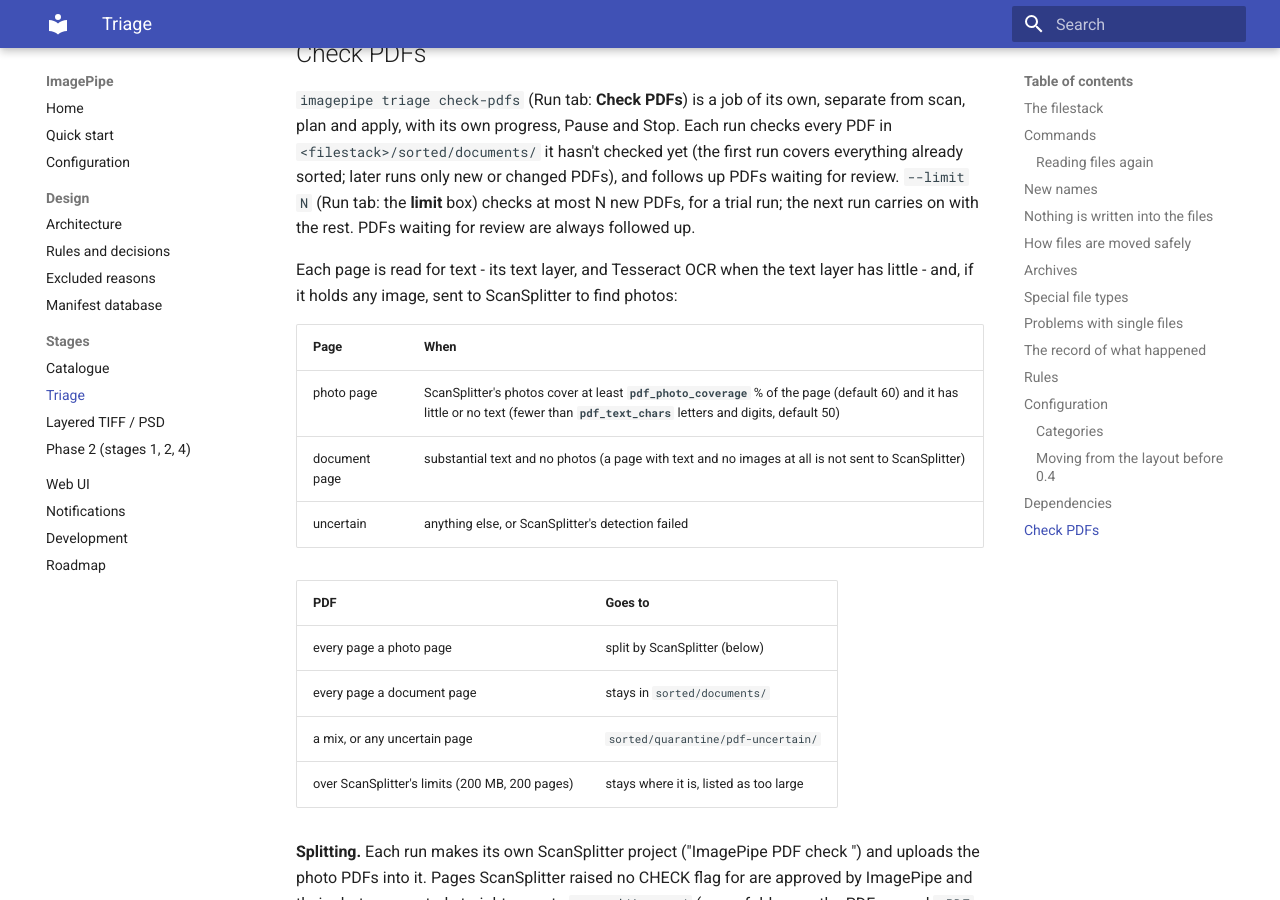
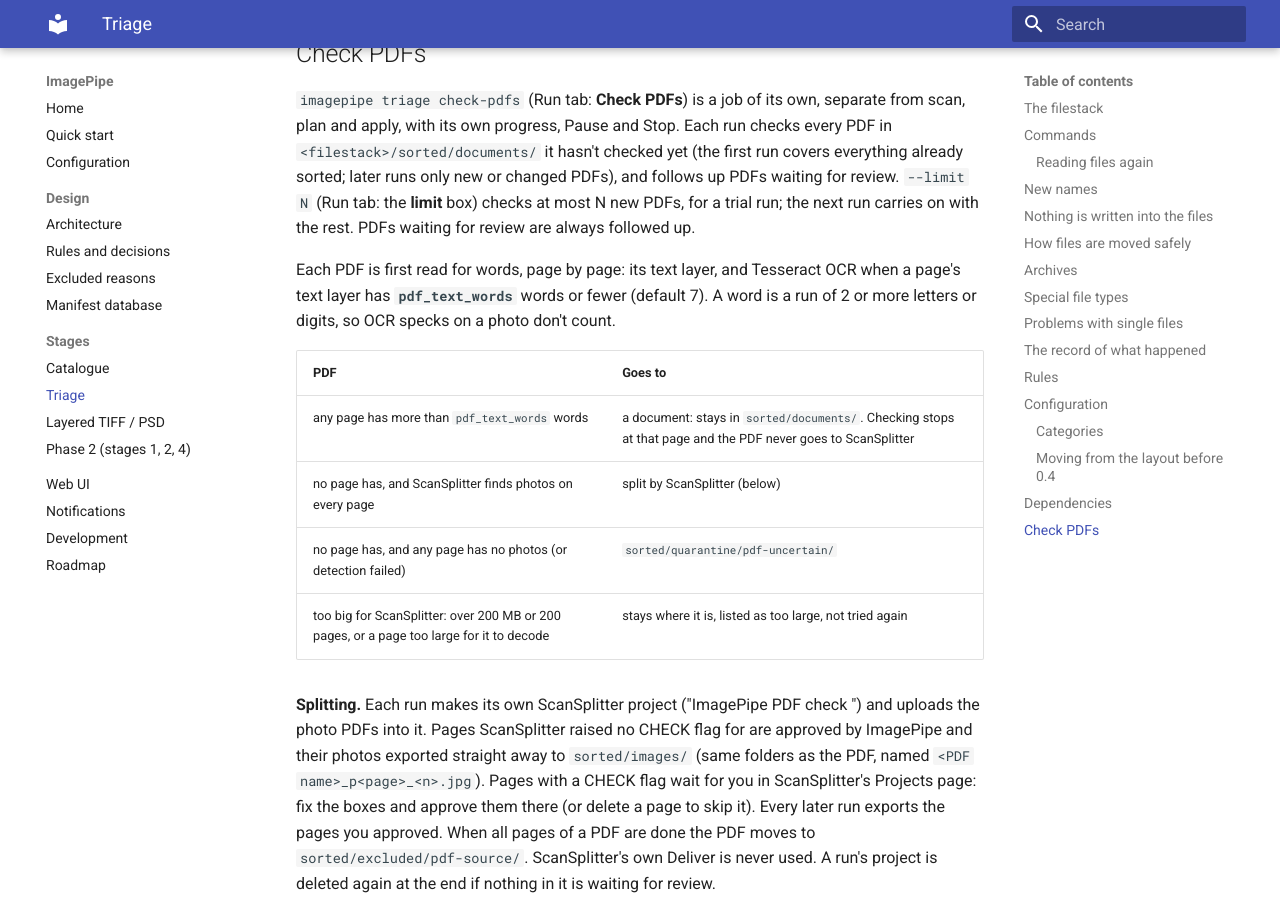
Before and after one commit to jjames4017/imagepipe, an MkDocs documentation site: the page built from docs/stages/triage.md, in a window 1280 px wide and 900 px high, scrolled down 11262 px. Built offline with MkDocs 1.6.1 and Material for MkDocs 9.7.7, drawn with Linux system fonts in a browser that asks for light colours.

Commit message:
0.5.2: Check PDFs word rule, too-large pages, progress fixes (#64)
Claude-Session: https://claude.ai/code/session_01C6F959PXAR7NU8Kp7RzyCS

Co-authored-by: Claude <noreply@anthropic.com>

```diff
--- a/config.example.yml
+++ b/config.example.yml
@@ -59,8 +59,7 @@ triage:
   max_archive_depth: 5                        # archives inside archives, this deep
   max_extract_bytes: 200GB                    # an archive that unpacks to more than this goes to quarantine/archive-failed
   smartname_max_length: 80
-  pdf_photo_coverage: 60                      # Check PDFs: ScanSplitter's photos must cover this % of a page for a photo page
-  pdf_text_chars: 50                          # Check PDFs: fewer letters/digits than this on a page = little or no text
+  pdf_text_words: 7                           # Check PDFs: a PDF with a page of more words than this is a document
   # categories:                               # leave out for the built-in list (images and raw -> imagepipe)
   #   documents: {pipeline: none, extensions: [pdf, docx, txt]}
 
--- a/docs/stages/triage.md
+++ b/docs/stages/triage.md
@@ -426,22 +426,17 @@ PDFs), and follows up PDFs waiting for review. `--limit N` (Run tab: the
 **limit** box) checks at most N new PDFs, for a trial run; the next run carries
 on with the rest. PDFs waiting for review are always followed up.
 
-Each page is read for text - its text layer, and Tesseract OCR when the text
-layer has little - and, if it holds any image, sent to ScanSplitter to find
-photos:
-
-| Page | When |
-|---|---|
-| photo page | ScanSplitter's photos cover at least **`pdf_photo_coverage`** % of the page (default 60) and it has little or no text (fewer than **`pdf_text_chars`** letters and digits, default 50) |
-| document page | substantial text and no photos (a page with text and no images at all is not sent to ScanSplitter) |
-| uncertain | anything else, or ScanSplitter's detection failed |
+Each PDF is first read for words, page by page: its text layer, and Tesseract
+OCR when a page's text layer has **`pdf_text_words`** words or fewer (default
+7). A word is a run of 2 or more letters or digits, so OCR specks on a photo
+don't count.
 
 | PDF | Goes to |
 |---|---|
-| every page a photo page | split by ScanSplitter (below) |
-| every page a document page | stays in `sorted/documents/` |
-| a mix, or any uncertain page | `sorted/quarantine/pdf-uncertain/` |
-| over ScanSplitter's limits (200 MB, 200 pages) | stays where it is, listed as too large |
+| any page has more than `pdf_text_words` words | a document: stays in `sorted/documents/`. Checking stops at that page and the PDF never goes to ScanSplitter |
+| no page has, and ScanSplitter finds photos on every page | split by ScanSplitter (below) |
+| no page has, and any page has no photos (or detection failed) | `sorted/quarantine/pdf-uncertain/` |
+| too big for ScanSplitter: over 200 MB or 200 pages, or a page too large for it to decode | stays where it is, listed as too large, not tried again |
 
 **Splitting.** Each run makes its own ScanSplitter project
 ("ImagePipe PDF check <date> <time>") and uploads the photo PDFs into it.
--- a/pyproject.toml
+++ b/pyproject.toml
@@ -4,7 +4,7 @@ build-backend = "setuptools.build_meta"
 
 [project]
 name = "imagepipe"
-version = "0.5.1"
+version = "0.5.2"
 description = "A repeatable, never-delete photo ingest pipeline: catalogue, dedupe, classify, tag and hand off to PhotoPrism/Immich."
 readme = "README.md"
 license = { text = "GPL-3.0-or-later" }
--- a/src/imagepipe/__init__.py
+++ b/src/imagepipe/__init__.py
@@ -1,3 +1,3 @@
 """ImagePipe: a repeatable, never-delete photo ingest pipeline."""
 
-__version__ = "0.5.1"
+__version__ = "0.5.2"
```
Also changed, not shown: docs/configuration.md (+3 -3 lines), 5 other files.
